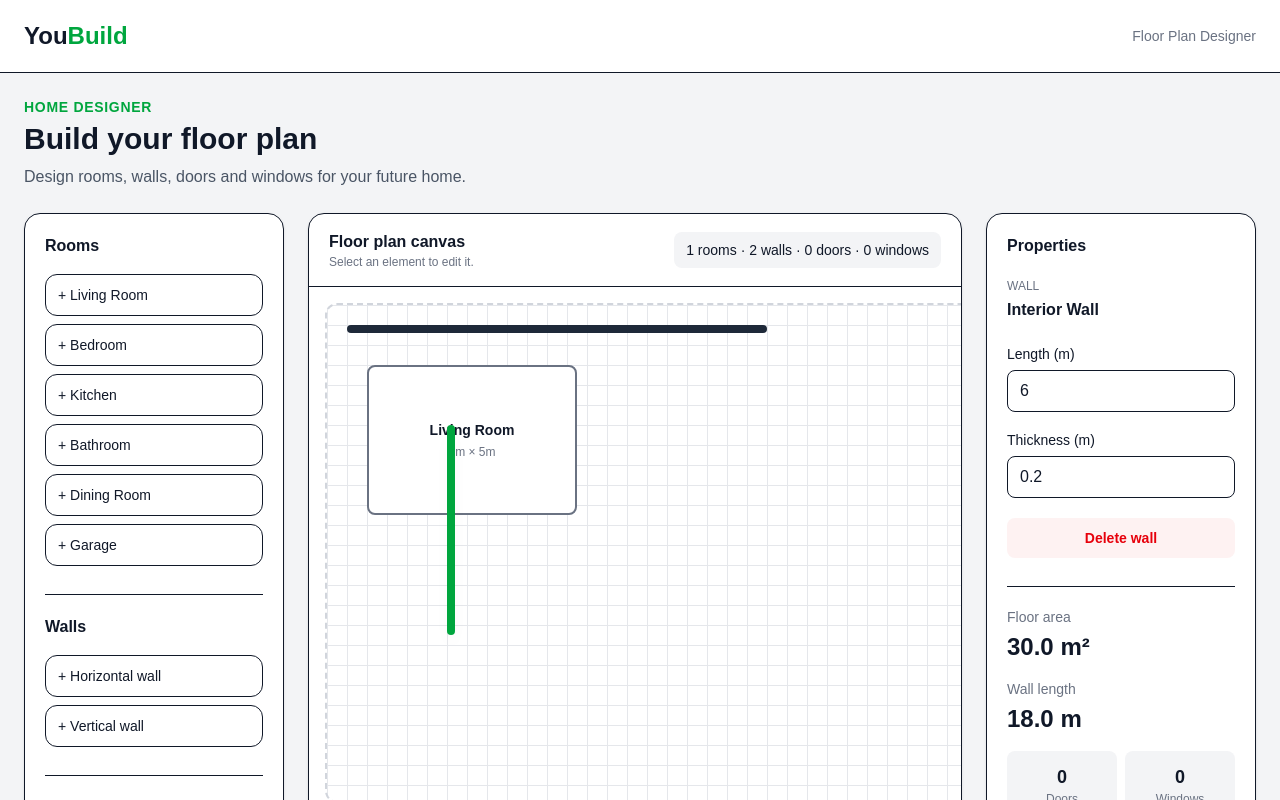
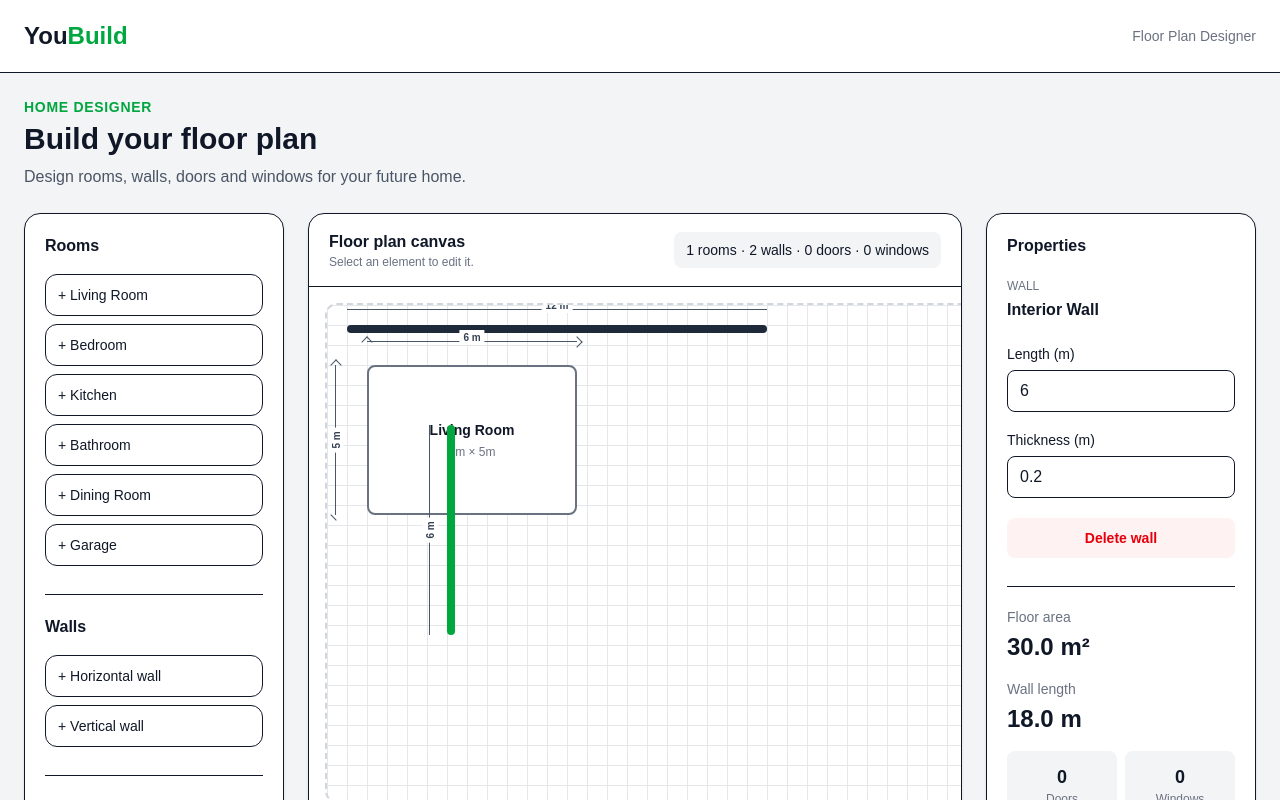
Before and after one commit to moitaleldere-alt/Youbuild-, a Next.js app: page /designer/floorplan in a window 1280 px wide. Both pictures are taken after a click on the button "+ Vertical wall". Shown: the top 800 px of the page. Built offline with nearby package versions, Linux system fonts and the light colour scheme.

Commit message:
complete Milstone 3 floor plan designer

```diff
--- a/app/designer/floorplan/page.tsx
+++ b/app/designer/floorplan/page.tsx
@@ -451,7 +451,9 @@ export default function FloorplanDesigner() {
         </div>
 
         <div className="grid gap-6 lg:grid-cols-[260px_1fr_270px]">
+
           {/* LEFT PANEL */}
+
           <aside className="rounded-2xl border bg-white p-5 shadow-sm">
             <h2 className="font-semibold">
               Rooms
@@ -557,6 +559,7 @@ export default function FloorplanDesigner() {
           </aside>
 
           {/* CANVAS */}
+
           <section className="overflow-hidden rounded-2xl border bg-white shadow-sm">
             <div className="flex items-center justify-between border-b px-5 py-4">
               <div>
@@ -587,30 +590,42 @@ export default function FloorplanDesigner() {
                     "20px 20px",
                 }}
               >
+
                 {/* ROOMS */}
+
                 {rooms.map((room) => {
                   const isSelected =
                     room.id === selectedId;
 
+                  const roomWidth =
+                    room.width * 35;
+
+                  const roomHeight =
+                    room.height * 30;
+
                   return (
+                    <div
+                      key={`room-group-${room.id}`}
+                      className="absolute"
+                      style={{
+                        left: room.x,
+                        top: room.y,
+                        width: roomWidth,
+                        height: roomHeight,
+                      }}
+                    >
+
+                      {/* ROOM */}
+
                       <button
-                      key={room.id}
                         onClick={() =>
                           selectRoom(room.id)
                         }
-                      className={`absolute flex flex-col items-center justify-center rounded-lg border-2 text-center ${
+                        className={`absolute inset-0 flex flex-col items-center justify-center rounded-lg border-2 text-center ${
                           isSelected
                             ? "border-green-600 bg-green-100 shadow-lg"
                             : "border-gray-500 bg-white"
                         }`}
-                      style={{
-                        left: room.x,
-                        top: room.y,
-                        width:
-                          room.width * 35,
-                        height:
-                          room.height * 30,
-                      }}
                       >
                         <span className="text-sm font-semibold">
                           {room.name}
@@ -621,10 +636,54 @@ export default function FloorplanDesigner() {
                           {room.height}m
                         </span>
                       </button>
+
+                      {/* ROOM WIDTH DIMENSION */}
+
+                      <div
+                        className="pointer-events-none absolute z-40 flex items-center justify-center"
+                        style={{
+                          left: 0,
+                          top: -24,
+                          width: roomWidth,
+                        }}
+                      >
+                        <div className="relative w-full border-t border-gray-600">
+                          <span className="absolute left-1/2 -top-3 -translate-x-1/2 bg-white px-1 text-[10px] font-semibold text-gray-700">
+                            {room.width} m
+                          </span>
+
+                          <span className="absolute -left-1 -top-1 h-2 w-2 border-l border-t border-gray-600 rotate-45" />
+
+                          <span className="absolute -right-1 -top-1 h-2 w-2 border-r border-t border-gray-600 rotate-45" />
+                        </div>
+                      </div>
+
+                      {/* ROOM HEIGHT DIMENSION */}
+
+                      <div
+                        className="pointer-events-none absolute z-40 flex items-center"
+                        style={{
+                          left: -32,
+                          top: 0,
+                          height: roomHeight,
+                        }}
+                      >
+                        <div className="relative h-full border-l border-gray-600">
+                          <span className="absolute left-1/2 top-1/2 -translate-x-1/2 -translate-y-1/2 -rotate-90 whitespace-nowrap bg-white px-1 text-[10px] font-semibold text-gray-700">
+                            {room.height} m
+                          </span>
+
+                          <span className="absolute -left-1 -top-1 h-2 w-2 border-l border-t border-gray-600 rotate-45" />
+
+                          <span className="absolute -bottom-1 -left-1 h-2 w-2 border-l border-bottom border-gray-600 -rotate-45" />
+                        </div>
+                      </div>
+                    </div>
                   );
                 })}
 
                 {/* WALLS */}
+
                 {walls.map((wall) => {
                   const isSelected =
                     wall.id ===
@@ -634,9 +693,28 @@ export default function FloorplanDesigner() {
                     wall.direction ===
                     "horizontal";
 
+                  const wallLength =
+                    wall.length * 35;
+
                   return (
+                    <div
+                      key={`wall-group-${wall.id}`}
+                      className="absolute"
+                      style={{
+                        left: wall.x,
+                        top: wall.y,
+                        width: horizontal
+                          ? wallLength
+                          : 40,
+                        height: horizontal
+                          ? 40
+                          : wallLength,
+                      }}
+                    >
+
+                      {/* WALL */}
+
                       <button
-                      key={wall.id}
                         onClick={() =>
                           selectWall(wall.id)
                         }
@@ -646,20 +724,56 @@ export default function FloorplanDesigner() {
                             : "bg-gray-800"
                         }`}
                         style={{
-                        left: wall.x,
-                        top: wall.y,
+                          left: 0,
+                          top: 0,
                           width: horizontal
-                          ? wall.length * 35
+                            ? wallLength
                             : 8,
                           height: horizontal
                             ? 8
-                          : wall.length * 35,
+                            : wallLength,
                         }}
                       />
+
+                      {/* WALL DIMENSION */}
+
+                      {horizontal ? (
+                        <div
+                          className="pointer-events-none absolute z-40"
+                          style={{
+                            left: 0,
+                            top: -16,
+                            width: wallLength,
+                          }}
+                        >
+                          <div className="relative border-t border-gray-600">
+                            <span className="absolute left-1/2 -top-3 -translate-x-1/2 bg-white px-1 text-[10px] font-semibold text-gray-700">
+                              {wall.length} m
+                            </span>
+                          </div>
+                        </div>
+                      ) : (
+                        <div
+                          className="pointer-events-none absolute z-40"
+                          style={{
+                            left: -18,
+                            top: 0,
+                            height: wallLength,
+                          }}
+                        >
+                          <div className="relative h-full border-l border-gray-600">
+                            <span className="absolute left-1/2 top-1/2 -translate-x-1/2 -translate-y-1/2 -rotate-90 whitespace-nowrap bg-white px-1 text-[10px] font-semibold text-gray-700">
+                              {wall.length} m
+                            </span>
+                          </div>
+                        </div>
+                      )}
+                    </div>
                   );
                 })}
 
                 {/* DOORS */}
+
                 {doors.map((door) => {
                   const wall = walls.find(
                     (item) =>
@@ -681,16 +795,9 @@ export default function FloorplanDesigner() {
                     door.position * 35;
 
                   return (
-                    <button
-                      key={door.id}
-                      onClick={() =>
-                        selectDoor(door.id)
-                      }
-                      className={`absolute z-30 ${
-                        isSelected
-                          ? "bg-green-600"
-                          : "bg-amber-500"
-                      }`}
+                    <div
+                      key={`door-group-${door.id}`}
+                      className="pointer-events-none absolute z-30"
                       style={{
                         left: horizontal
                           ? wall.x + position
@@ -698,6 +805,18 @@ export default function FloorplanDesigner() {
                         top: horizontal
                           ? wall.y
                           : wall.y + position,
+                      }}
+                    >
+                      <button
+                        onClick={() =>
+                          selectDoor(door.id)
+                        }
+                        className={`pointer-events-auto ${
+                          isSelected
+                            ? "bg-green-600"
+                            : "bg-amber-500"
+                        }`}
+                        style={{
                           width: horizontal
                             ? door.width * 35
                             : 10,
@@ -706,10 +825,24 @@ export default function FloorplanDesigner() {
                             : door.width * 35,
                         }}
                       />
+
+                      {/* DOOR MEASUREMENT */}
+
+                      <span
+                        className={`absolute whitespace-nowrap rounded bg-white px-1 text-[9px] font-semibold text-gray-700 shadow-sm ${
+                          horizontal
+                            ? "-top-5 left-1/2 -translate-x-1/2"
+                            : "left-4 top-1/2 -translate-y-1/2"
+                        }`}
+                      >
+                        {door.width} m
+                      </span>
+                    </div>
                   );
                 })}
 
                 {/* WINDOWS */}
+
                 {windows.map((window) => {
                   const wall = walls.find(
                     (item) =>
@@ -731,8 +864,19 @@ export default function FloorplanDesigner() {
                     window.position * 35;
 
                   return (
+                    <div
+                      key={`window-group-${window.id}`}
+                      className="pointer-events-none absolute z-20"
+                      style={{
+                        left: horizontal
+                          ? wall.x + position
+                          : wall.x,
+                        top: horizontal
+                          ? wall.y
+                          : wall.y + position,
+                      }}
+                    >
                       <button
-                      key={window.id}
                         onClick={() =>
                           selectWindow(
                             window.id
@@ -741,18 +885,12 @@ export default function FloorplanDesigner() {
                         aria-label={
                           window.name
                         }
-                      className={`absolute z-20 ${
+                        className={`pointer-events-auto ${
                           isSelected
                             ? "bg-green-600"
                             : "bg-blue-500"
                         }`}
                         style={{
-                        left: horizontal
-                          ? wall.x + position
-                          : wall.x,
-                        top: horizontal
-                          ? wall.y
-                          : wall.y + position,
                           width: horizontal
                             ? window.width * 35
                             : 8,
@@ -765,6 +903,19 @@ export default function FloorplanDesigner() {
                           {window.name}
                         </span>
                       </button>
+
+                      {/* WINDOW MEASUREMENT */}
+
+                      <span
+                        className={`absolute whitespace-nowrap rounded bg-white px-1 text-[9px] font-semibold text-gray-700 shadow-sm ${
+                          horizontal
+                            ? "-top-5 left-1/2 -translate-x-1/2"
+                            : "left-4 top-1/2 -translate-y-1/2"
+                        }`}
+                      >
+                        {window.width} m
+                      </span>
+                    </div>
                   );
                 })}
               </div>
@@ -772,6 +923,7 @@ export default function FloorplanDesigner() {
           </section>
 
           {/* PROPERTIES */}
+
           <aside className="rounded-2xl border bg-white p-5 shadow-sm">
             <h2 className="font-semibold">
               Properties
@@ -1017,6 +1169,7 @@ export default function FloorplanDesigner() {
                       <option value="Interior">
                         Interior
                       </option>
+
                       <option value="Exterior">
                         Exterior
                       </option>
@@ -1067,6 +1220,7 @@ export default function FloorplanDesigner() {
                       <option value="Left">
                         Left
                       </option>
+
                       <option value="Right">
                         Right
                       </option>
@@ -1148,6 +1302,8 @@ export default function FloorplanDesigner() {
                 </p>
               )}
 
+            {/* MEASUREMENT SUMMARY */}
+
             <div className="mt-7 border-t pt-5">
               <p className="text-sm text-gray-500">
                 Floor area
@@ -1170,6 +1326,7 @@ export default function FloorplanDesigner() {
                   <p className="text-lg font-bold">
                     {doors.length}
                   </p>
+
                   <p className="text-xs text-gray-500">
                     Doors
                   </p>
@@ -1179,6 +1336,7 @@ export default function FloorplanDesigner() {
                   <p className="text-lg font-bold">
                     {windows.length}
                   </p>
+
                   <p className="text-xs text-gray-500">
                     Windows
                   </p>
```
Lines whose indentation alone changed are shown as unchanged.
